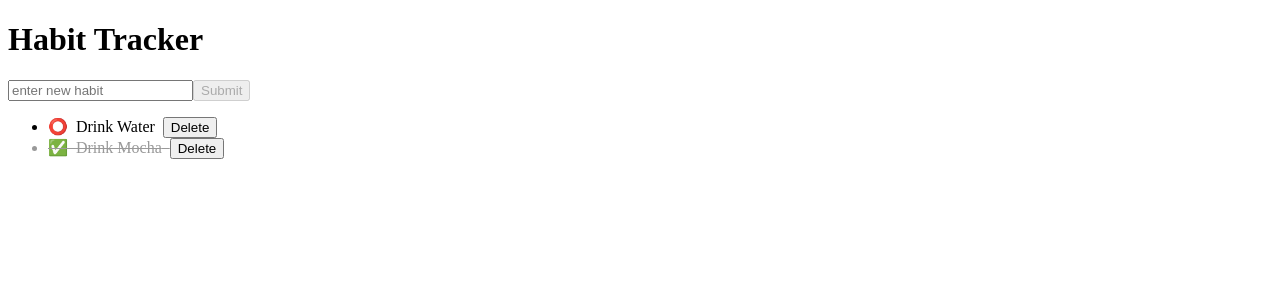
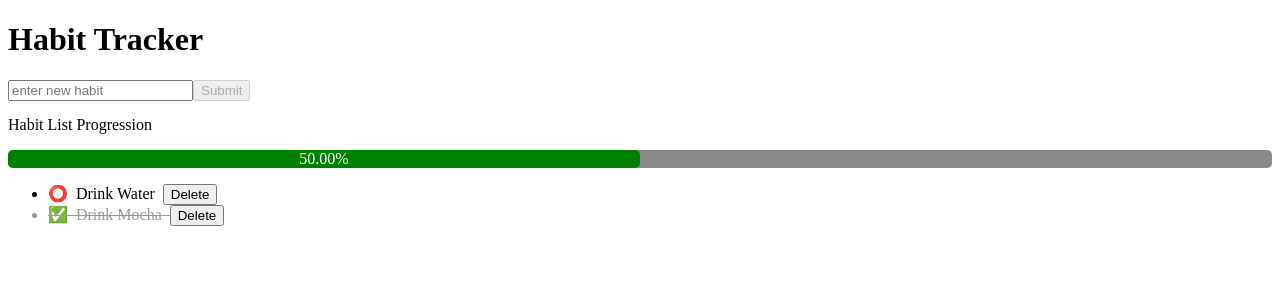
Before and after one commit to JackyKYFung/habit-tracker, a React (Vite) app: page / in a window 1280 px wide. Shown: the top 300 px of the page. Built offline with nearby package versions, Linux system fonts and the light colour scheme.

Commit message:
added progress bar + functionality

```diff
--- a/src/App.jsx
+++ b/src/App.jsx
@@ -75,6 +75,13 @@ function App() {
     setHabitList(updatedList);
   }
 
+  // grab total amount of habits
+  const totalHabits = habitList.length;
+  // find number of completed habits
+  const completedHabits = habitList.filter(habit => habit.completed).length;
+  // if total habits is more than 1, then find % of completed habits
+  const progressPercentage = totalHabits > 0 ? ((completedHabits/totalHabits) * 100).toFixed(2) : 0;
+
   return (
     <>
       <main>
@@ -97,7 +104,39 @@ function App() {
           )}
         </form>
 
-        <div>
+        <div style={{marginTop: '15px'}}>
+          <div>
+            Habit List Progression
+          </div>
+
+          <div
+            style={{
+              width: '100%',
+              background: '#898989',
+              height: '100%',
+              borderRadius: '5px'
+            }}
+          >
+            <div
+            className="progress-bar"
+            style={{
+              width: `${progressPercentage}%`,
+              height: '100%',
+              background: 'green',
+              transition: 'width 0.7s ease-in-out',
+              borderRadius: '5px'
+            }}
+            >
+              <p
+              style={{
+                color: 'white',
+                textAlign: 'center'
+              }}>
+              {progressPercentage}%
+              </p>
+            </div>
+          </div>
+
           <ul>
 
             {habitList.map((habit) => (
```
